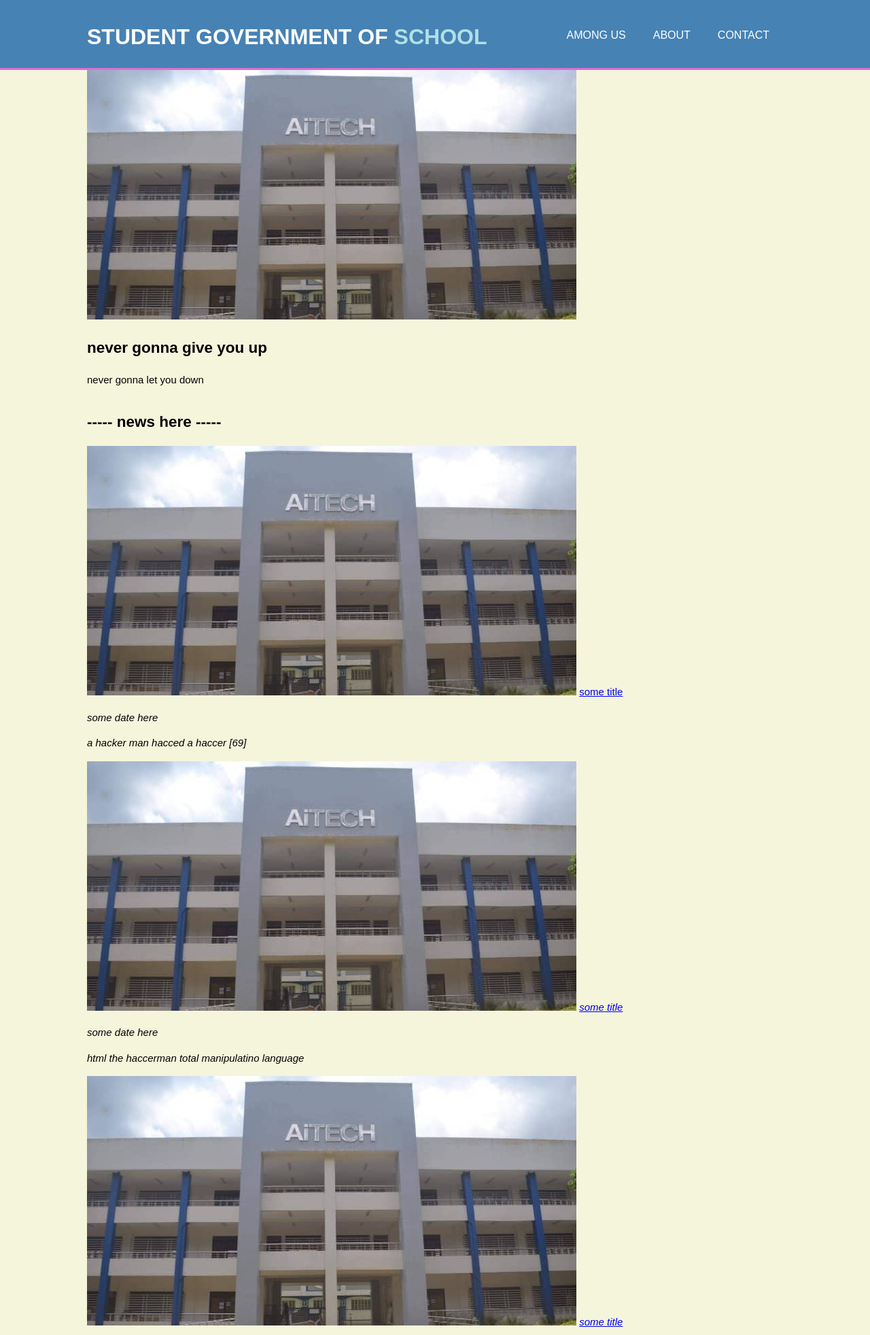
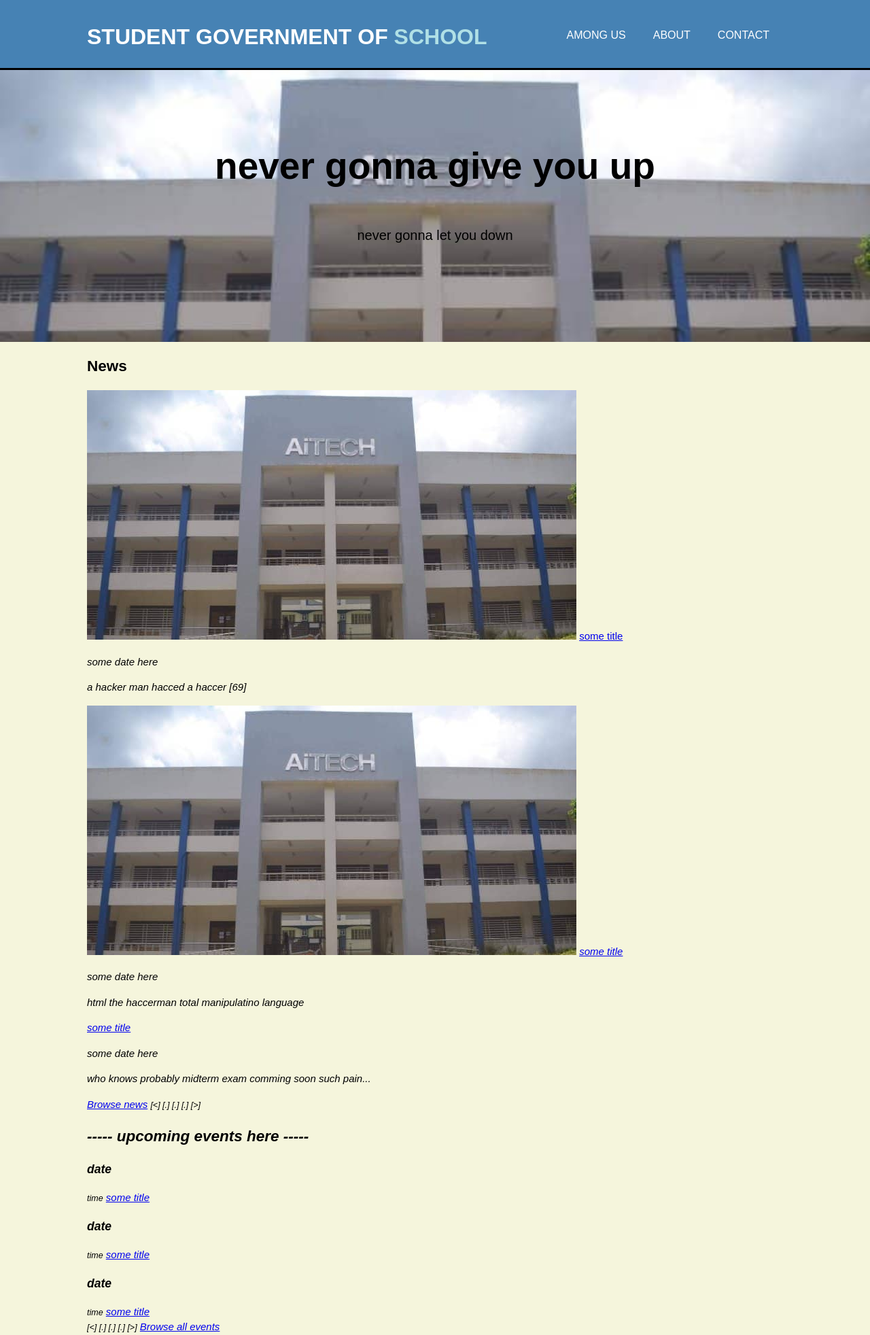
Before and after one commit to LrnzDC3696/SGA-site, a Django app: page / in a window 1280 px wide. Shown: the top 1964 px of the page at 68% size. Run offline with Django 4.2, Linux system fonts and the light colour scheme.

Commit message:
added showcase stuff?

```diff
--- a/main/static/main/style/style.css
+++ b/main/static/main/style/style.css
@@ -28,7 +28,7 @@ header {
   color: white;
   padding-top: 30px;
   min-height: 70px;
-  border-bottom: orchid 3px solid;
+  border-bottom: black 3px solid;
 }
 
 header a {
@@ -66,9 +66,26 @@ header .highlight, header .current a {
   color: powderblue;
 }
 
-header a:hover{
+header nav a:hover{
   color: black;
   font-weight: bold;
 }
 
-/* showcase */
+/* SHOWCASE */
+
+#showcase{
+  min-height: 400px;
+  background: url(../images/school_building.png) no-repeat 0 0;
+  background-size: 100%;
+  text-align: center;
+  color: dark-black;
+}
+
+#showcase h1{
+  margin-top: 100px;
+  font-size: 55px;
+}
+
+#showcase p{
+  font-size: 20px;
+}
--- a/main/templates/main/index.html
+++ b/main/templates/main/index.html
@@ -9,7 +9,6 @@
 
 <section id="showcase">
   <div class="container">
-    <img src="{% static 'main/images/school_building.png' %}" alt="SGA-logo">
     <h1>never gonna give you up</h1>
     <p>never gonna let you down</p>
   </div>
@@ -18,7 +17,7 @@
 <!-- this could be turned into a component? -->
 <section id="news">
   <div class="container">
-    <h2> ----- news here ----- </h2>
+    <h2> News </h2>
     <div class="box">
       <img src="{% static 'main/images/school_building.png' %}" alt="an image">
       <a href="/">some title</a>
@@ -34,7 +33,6 @@
     </div>
 
     <div class="box">
-      <img src="{% static 'main/images/school_building.png' %}" alt="a good image">
       <a href="/">some title</a>
       <p><i>some date here<i></p>
       <p>who knows probably midterm exam comming soon such pain...</p>
```
